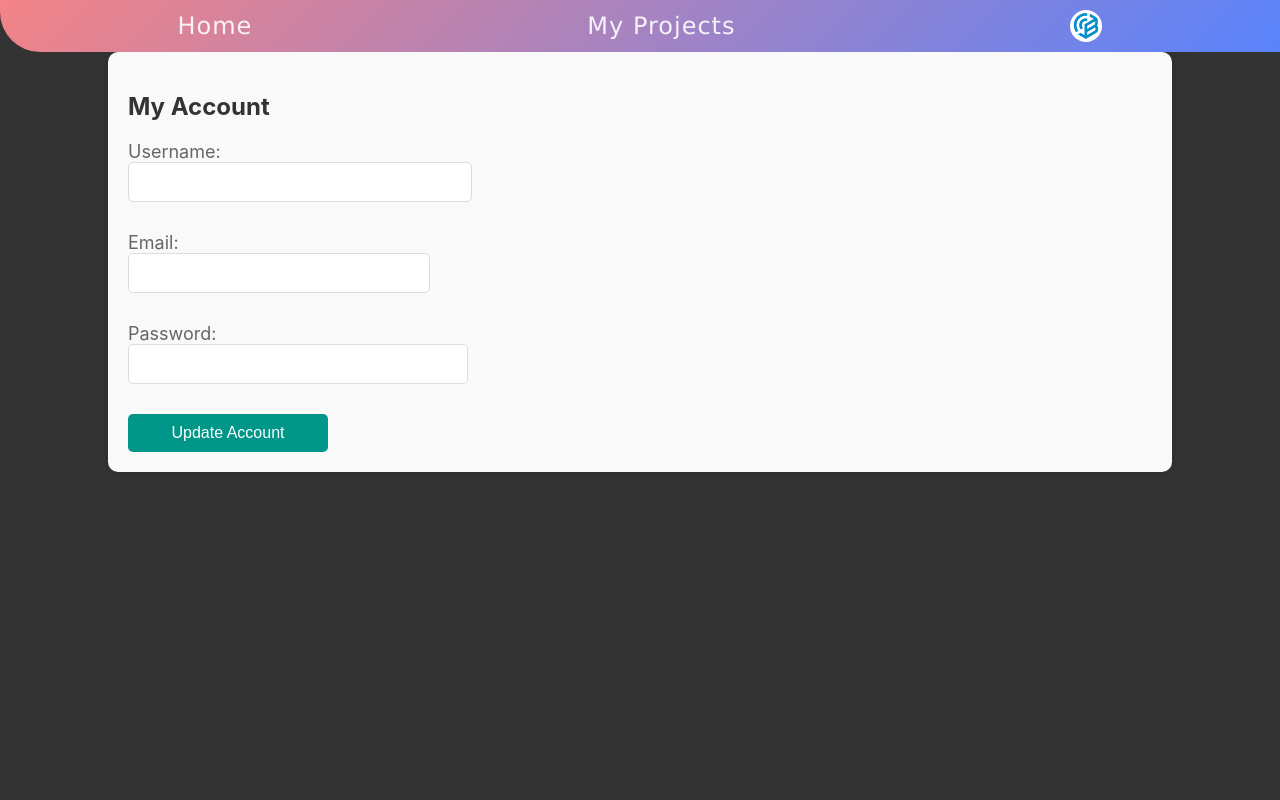
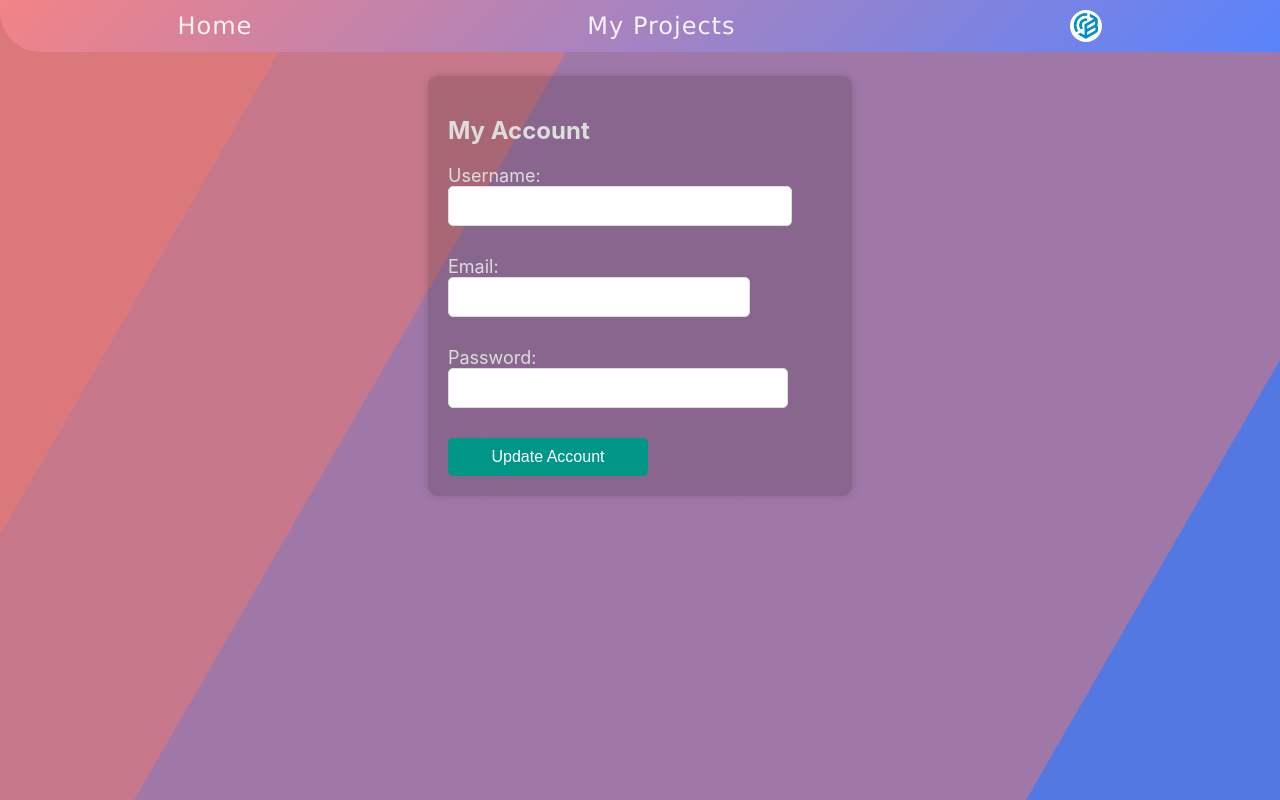
Before and after one commit to Warda-99/project-rest-api, a React (Create React App) app: page /account in a window 1280 px wide. Built offline with nearby package versions, Linux system fonts and the light colour scheme.

Commit message:
Added background

```diff
--- a/src/App.js
+++ b/src/App.js
@@ -9,6 +9,7 @@ import { Edit } from "./page/Edit";
 import { Account } from "./page/Account";
 import { Show } from "./page/Show";
 
+
 const Route = () => {
   let routes = useRoutes([
     { path: "/", element: <Auth /> },
@@ -17,6 +18,7 @@ const Route = () => {
     { path: "/projectData", element: <projectData /> },
     { path: "/account", element: <Account /> },
     { path: "/show/:id", element: <Show /> },
+
   ]);
   return routes;
 };
--- a/src/page/Account.js
+++ b/src/page/Account.js
@@ -1,6 +1,7 @@
 import React, { useState, useEffect } from 'react';
 import TopBar from './TopBar';
 import '../styles/Account.css';
+import Background from './Background';
 
 export const Account = () => {
   const [username, setUsername] = useState('');
@@ -13,6 +14,7 @@ export const Account = () => {
 
   return (
     <>
+      <div><Background /></div>
       <TopBar/>
       <div className="account-page">
         <h2>My Account</h2>
--- /dev/null
+++ b/src/page/Background.js
@@ -0,0 +1,15 @@
+import React, { useState } from 'react';
+import '../styles/Background.css';
+
+const Background = () => {
+
+  return (
+<div>
+    <div class="bg"></div>
+    <div class="bg bg2"></div>
+    <div class="bg bg3"></div>
+</div>
+  );
+};
+
+export default Background;
--- a/src/page/Edit.js
+++ b/src/page/Edit.js
@@ -3,6 +3,7 @@ import { useParams } from 'react-router-dom';
 import TopBar from './TopBar';
 import projects from './projectData';
 import '../styles/Edit.css';
+import Background from './Background'
 
 export const Edit = () => {
   const { id } = useParams();
@@ -51,6 +52,7 @@ setCreationTime(updatedProject.creationTime);
 
 return (
 <>
+    <div><Background /></div>
     <div><TopBar /></div>
     <div className="edit-page">
     <h2>{project && project.name !== '' ? 'Edit Project' : 'Create Project'}</h2>
@@ -69,6 +71,10 @@ return (
             <td><textarea value={description} onChange={e => setDescription(e.target.value)} /></td>
         </tr>
         <tr>
+            <td>Team:</td>
+            <td><textarea value={null} /></td>
+        </tr>
+        <tr>
             <td>Date:</td>
             <td><input type="datetime-local" value={creationTime} onChange={e => setCreationTime(e.target.value)} /></td>
         </tr>
--- a/src/page/Home.js
+++ b/src/page/Home.js
@@ -3,6 +3,7 @@ import { Link, useNavigate } from 'react-router-dom';
 import TopBar from './TopBar';
 import projects from './projectData';
 import '../styles/Home.css';
+import Background from './Background';
 
 export const Home = () => {
 
@@ -69,6 +70,7 @@ const [isLoggedIn] = useState(true);
 
   return (
     <div class = 'home-page'>
+      <div><Background /></div>
       <TopBar/>
 
       {isLoggedIn ? (
--- a/src/page/Show.js
+++ b/src/page/Show.js
@@ -3,6 +3,8 @@ import { useParams } from 'react-router-dom';
 import TopBar from './TopBar';
 import projects from './projectData';
 import '../styles/Show.css';
+import '../styles/Background.css'
+import Background from './Background';
 
 export const Show = () => {
   const { id } = useParams();
@@ -17,6 +19,7 @@ export const Show = () => {
 
   return (
     <>
+    <div><Background /></div>
       <div><TopBar /></div>
       <div className="show-page">
         <h2>{project && project.name !== '' ? 'Show Project' : 'Project Not Found'}</h2>
--- a/src/styles/Account.css
+++ b/src/styles/Account.css
@@ -1,8 +1,9 @@
 .account-page {
-    width: 80%;
+    width: 30%;
     margin: 0 auto;
+    margin-top: 24px;
     padding: 20px;
-    background-color: #f9f9f9;
+    background-color: rgba(0, 0, 0, 0.15);
     border-radius: 10px;
     box-shadow: 0 0 10px rgba(0, 0, 0, 0.15);
   }
@@ -10,7 +11,6 @@
   .account-page h2 {
     font-size: 24px;
     margin-bottom: 20px;
-    color: #333;
   }
 
   .account-page form {
@@ -22,7 +22,6 @@
   .account-page form label {
     font-size: 18px;
     margin-bottom: 10px;
-    color: #666;
   }
 
   .account-page form input {
--- /dev/null
+++ b/src/styles/Background.css
@@ -0,0 +1,42 @@
+.bg {
+    animation:slide 3s ease-in-out infinite alternate;
+    background-image: linear-gradient(-60deg, rgba(89, 131, 252, 1) 50%, rgba(243, 131, 134, 1) 50%);
+    bottom:0;
+    left:-50%;
+    opacity:.5;
+    position:fixed;
+    right:-50%;
+    top:0;
+    z-index:-1;
+  }
+
+  .bg2 {
+    animation-direction:alternate-reverse;
+    animation-duration:4s;
+  }
+
+  .bg3 {
+    animation-duration:5s;
+  }
+
+  .content {
+    background-color:rgba(255,255,255,.8);
+    border-radius:.25em;
+    box-shadow:0 0 .25em rgba(0,0,0,.25);
+    box-sizing:border-box;
+    left:50%;
+    padding:10vmin;
+    position:fixed;
+    text-align:center;
+    top:50%;
+    transform:translate(-50%, -50%);
+  }
+
+  @keyframes slide {
+    0% {
+      transform:translateX(-25%);
+    }
+    100% {
+      transform:translateX(25%);
+    }
+  }
--- a/src/styles/Show.css
+++ b/src/styles/Show.css
@@ -7,7 +7,7 @@
 
   .show-page h2 {
     text-align: center;
-    color: #333;
+    color: #ddd;
     margin-bottom: 20px;
   }
 
@@ -20,7 +20,7 @@
     padding: 10px;
     border: 1px solid #ccc;
     font-size: 16px;
-    color: #333;
+    color: #ddd
   }
 
   .show-page table tr:first-child td {
```
